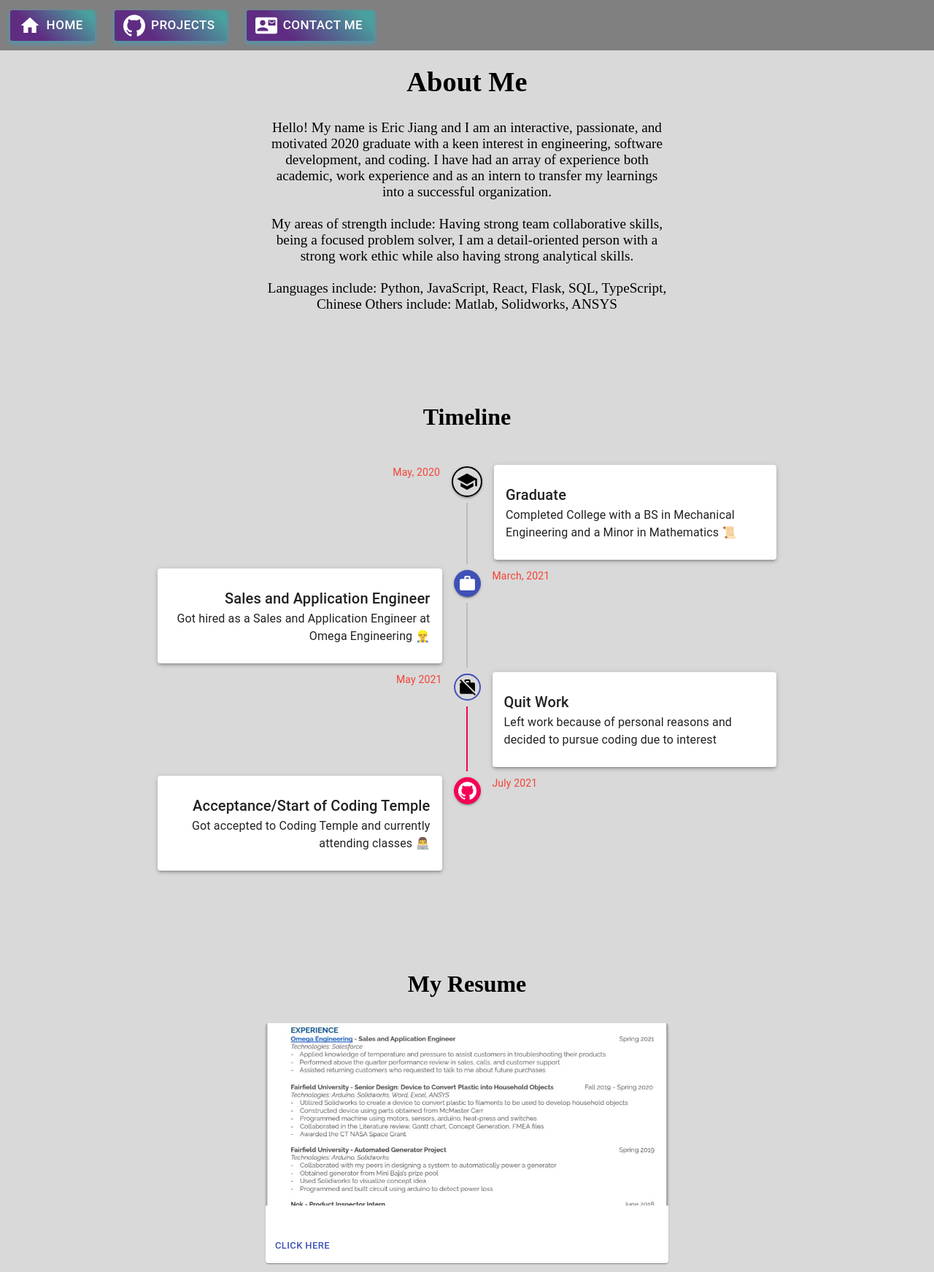
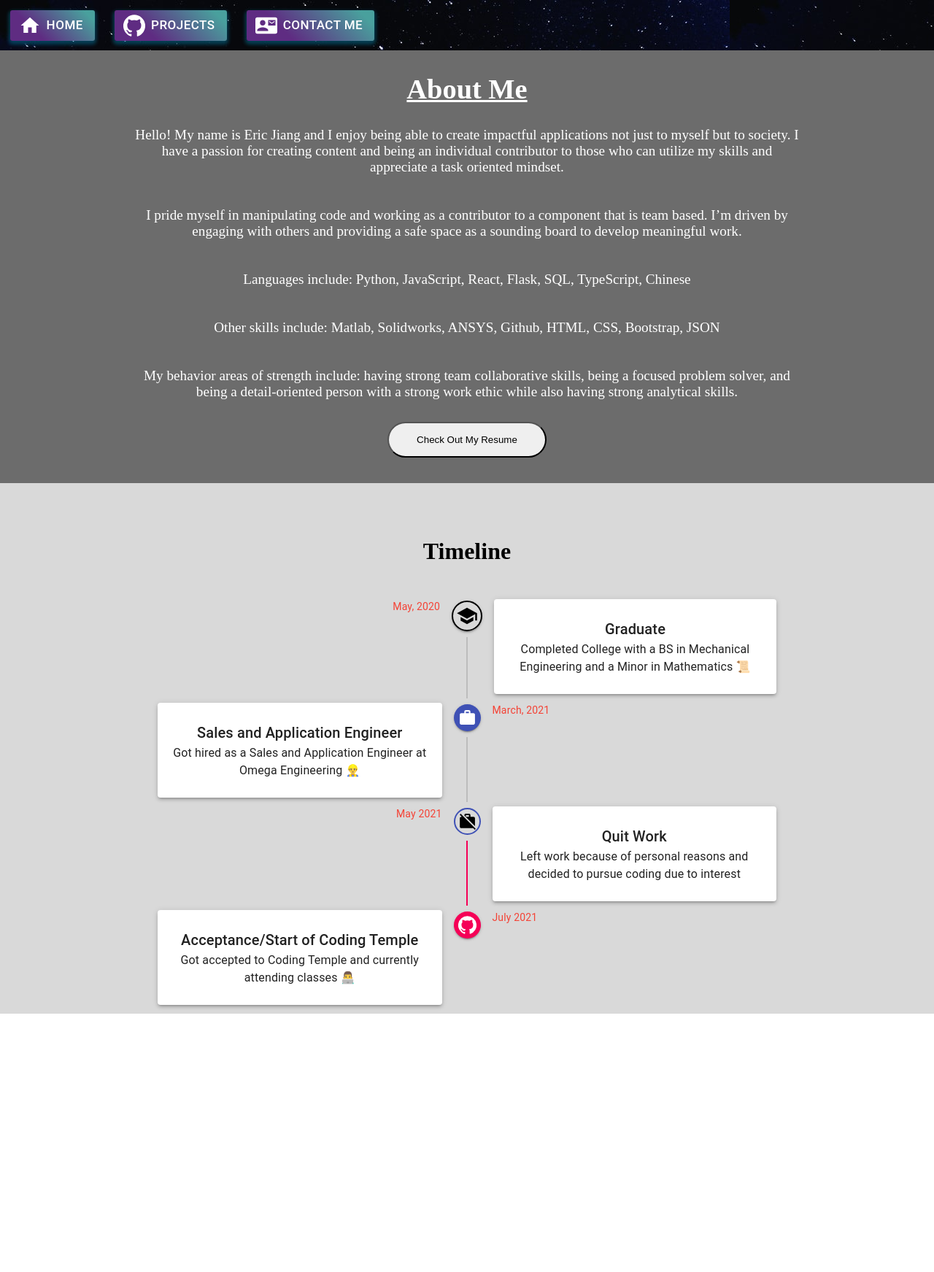
Before and after one commit to ericjiang107/React-Portfolio, a React (Create React App) app: page /aboutMe in a window 1280 px wide. Shown: the whole page at 73% size. After the commit the page ends 1389 px from the top, so only its background shows below. Built offline with nearby package versions, Linux system fonts and the light colour scheme.

Commit message:
updated about me section

```diff
--- a/src/components/ScrollBar/Test.css
+++ b/src/components/ScrollBar/Test.css
@@ -3,7 +3,7 @@
     bottom: 20px;
     right: 20px;
     height: 50px;
-    font-size: 30px;
+    font-size: 50px;
     background: blue;
     color: white;
     cursor: pointer;
--- /dev/null
+++ b/src/components/aboutMe/aboutMe.css
@@ -0,0 +1,20 @@
+.colors {
+    background-color: rgba(0, 0, 0, 0.5);
+    color: white;
+}
+
+.button {
+    text-decoration: none;
+}
+
+.styleButton {
+    padding: 15px;
+    width: 24%;
+    border-radius: 50px;
+    cursor: pointer;
+}
+
+.centerButton {
+    text-align: center;
+    padding-bottom: 35px;
+}
--- a/src/components/aboutMe/aboutMe.tsx
+++ b/src/components/aboutMe/aboutMe.tsx
@@ -21,6 +21,7 @@ import LocalDrinkIcon from '@material-ui/icons/LocalDrink';
 import ContactMailIcon from '@material-ui/icons/ContactMail';
 import Paper from '@material-ui/core/Paper';
 import Typography from '@material-ui/core/Typography';
+import './aboutMe.css';
 import Grid from '@material-ui/core/Grid';
 // importing container and box
 import Container from '@material-ui/core/Container';
@@ -28,7 +29,7 @@ import Box from '@material-ui/core/Box';
 // For routing:
 import { Link } from 'react-router-dom';
 // For image:
-import background from '../../components/assets/images/flushing_meadows.jpg';
+import background from '../../components/assets/images/photo-1475274047050-1d0c0975c63e.jpg';
 // For cardMedia:
 import Card from '@material-ui/core/Card';
 import CardActionArea from '@material-ui/core/CardActionArea';
@@ -47,6 +48,7 @@ import { ScrollBar } from '..';
 const useStyles = makeStyles((theme) => ({
 paper: {
     padding: '25px 16px',
+    textAlign: 'center',
 },
 root: {
     color: 'blue',
@@ -59,14 +61,17 @@ button: {
     background: 'linear-gradient(45deg, #5f2c82 30%, #49a09d 90%)',
     boxShadow: '0 3px 5px 2px rgba(0, 190, 250, .3)',
     borderRadius: 3,
-    fontSize: '17px'
+    fontSize: '17px',
 },
 center: {
     textAlign: 'center',
     fontSize: '1.2rem',
 },
 padding: {
-    paddingTop: '90px',
+    paddingTop: '100px',
+},
+morepadding: {
+    paddingTop: '40px',
 },
 background_Image: {
     backgroundImage: `linear-gradient(rgba(0, 0, 0, 0.5), rgba(0, 0, 0, 0.5)), url(${background})`,
@@ -81,7 +86,8 @@ secondaryTail: {
     backgroundColor: theme.palette.secondary.main,
 },
 padding2: {
-    paddingBottom: '30px'
+    paddingBottom: '30px',
+    textDecoration: 'underline'
 },
 padding3: {
     paddingBottom: '35px',
@@ -109,18 +115,16 @@ sticky: {
     top: 0,
     zIndex: 100,
     width: '100%',
-    backgroundColor: 'gray',
+    backgroundImage: `url(${background})`
+},
+another: {
+    paddingBottom: "30px",
 },
 }));
 
 
 export const AboutMe = () => {
   const classes = useStyles();
-
-    // Button show:
-    //Get the button:
-    // let mybutton = document.getElementById("test");
-    // console.log(mybutton)
 
     const [visible, setVisible] = useState(false);
     const toggleVisible = () => {
@@ -139,9 +143,6 @@ export const AboutMe = () => {
             <Button variant="contained" color="secondary" startIcon={<HomeIcon style={{ fontSize: 30 }} />}
             className={classes.button} type="submit" component={Link} to={'/'}>Home</Button>
 
-            {/* <Button variant="contained" color="secondary" startIcon={<InfoIcon style={{ fontSize: 30 }} />}
-            className={classes.button} type="submit" component={Link} to={'/aboutMe'}>About Me</Button> */}
-
             <Button variant="contained" color="secondary" startIcon={<GitHubIcon style={{ fontSize: 30 }} />}
             className={classes.button} type="submit" component={Link} to={'/Projects'}>Projects</Button>
 
@@ -150,26 +151,46 @@ export const AboutMe = () => {
         </nav>
 
         <div className={classes.c4}>
+            <div className="colors">
                 <Container maxWidth="sm" className={`${classes.center} ${classes.padding}`}>
                     <h1 className={classes.padding2}>About Me</h1>
+                </Container>
+                <Container maxWidth="md">
+                    <div className={`${classes.center}`}>
                         <p>
-                    Hello! My name is Eric Jiang and I am an interactive, passionate, and motivated 2020 graduate with a keen interest in engineering, software development, and coding.
-                    I have had an array of experience both academic, work experience and as an intern to transfer my learnings into a successful organization.
+                            Hello! My name is Eric Jiang and I enjoy being able to create impactful applications not just to myself but to society. I have a passion for creating content and being an individual contributor to those who can utilize my skills and appreciate a task oriented mindset.
                         </p>
                         <br></br>
+                        <br></br>
                         <p>
-                    My areas of strength include: Having strong team collaborative skills, being a focused problem solver, I am
-                    a detail-oriented person with a strong work ethic while also having strong analytical skills.
+                        I pride myself in manipulating code and working as a contributor to a component that is team based. I’m driven by engaging with others and providing a safe space as a sounding board to develop meaningful work.
                         </p>
+                        <br></br>
                         <br></br>
                         <p>
                             Languages include: Python, JavaScript, React, Flask, SQL, TypeScript, Chinese
-                    Others include: Matlab, Solidworks, ANSYS
                         </p>
+                        <br></br>
+                        <br></br>
+                        <p>
+                            Other skills include: Matlab, Solidworks, ANSYS, Github, HTML, CSS, Bootstrap, JSON
+                        </p>
+                        <br></br>
+                        <br></br>
+                        <p className={classes.another}>
+                            My behavior areas of strength include: having strong team collaborative skills, being a focused problem solver, and being
+                            a detail-oriented person with a strong work ethic while also having strong analytical skills.
+                        </p>
+                    </div>
+                    <div className="centerButton">
+                        <form action="https://ericjiang107.github.io/ResumeTest/">
+                            <input className="styleButton" type="submit" value="Check Out My Resume" />
+                        </form>
+                    </div>
                 </Container>
+            </div>
 
-
-                <Container maxWidth="md" className={classes.padding}>
+                <Container maxWidth="md" className={classes.morepadding}>
                     <h1 className={`${classes.padding3} ${classes.center2}`}>Timeline</h1>
                     <Timeline align="alternate">
                     <TimelineItem>
@@ -256,32 +277,6 @@ export const AboutMe = () => {
                         </TimelineContent>
                     </TimelineItem>
                 </Timeline>
-
-                <Container maxWidth="sm" className={`${classes.center2} ${classes.padding}`}>
-                    <h1 className={classes.padding3}>My Resume</h1>
-                    <Grid container spacing={3}>
-                        <Grid item xs>
-                            <Card className={classes.root3}>
-                            <CardActionArea>
-                                <CardMedia
-                                component="img"
-                                alt="Flask Gundam"
-                                height="250"
-                                image={require("../assets/images/Resume.JPG").default}
-                                title="Flask Gundam"
-                                />
-                                <CardContent>
-                                </CardContent>
-                            </CardActionArea>
-                            <CardActions>
-                                <Button size="small" target="_blank" color="primary" href="https://ericjiang107.github.io/Resume/" onClick={() => console.log('clicked')} type="submit">
-                                Click Here
-                                </Button>
-                            </CardActions>
-                            </Card>
-                        </Grid>
-                    </Grid>
-                </Container>
             </Container>
         </div>
         <ScrollBar />
```
Also changed, not shown: src/components/assets/images/photo-1475274047050-1d0c0975c63e.jpg (added). Lines whose indentation alone changed are shown as unchanged.
